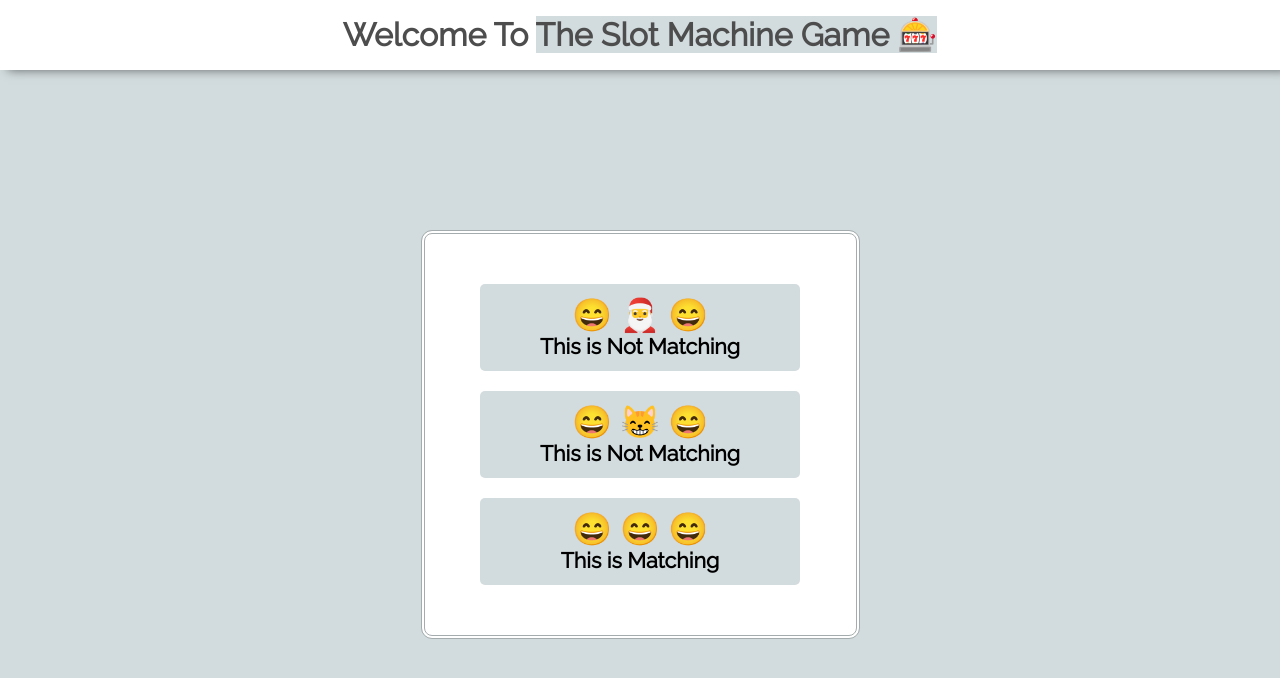
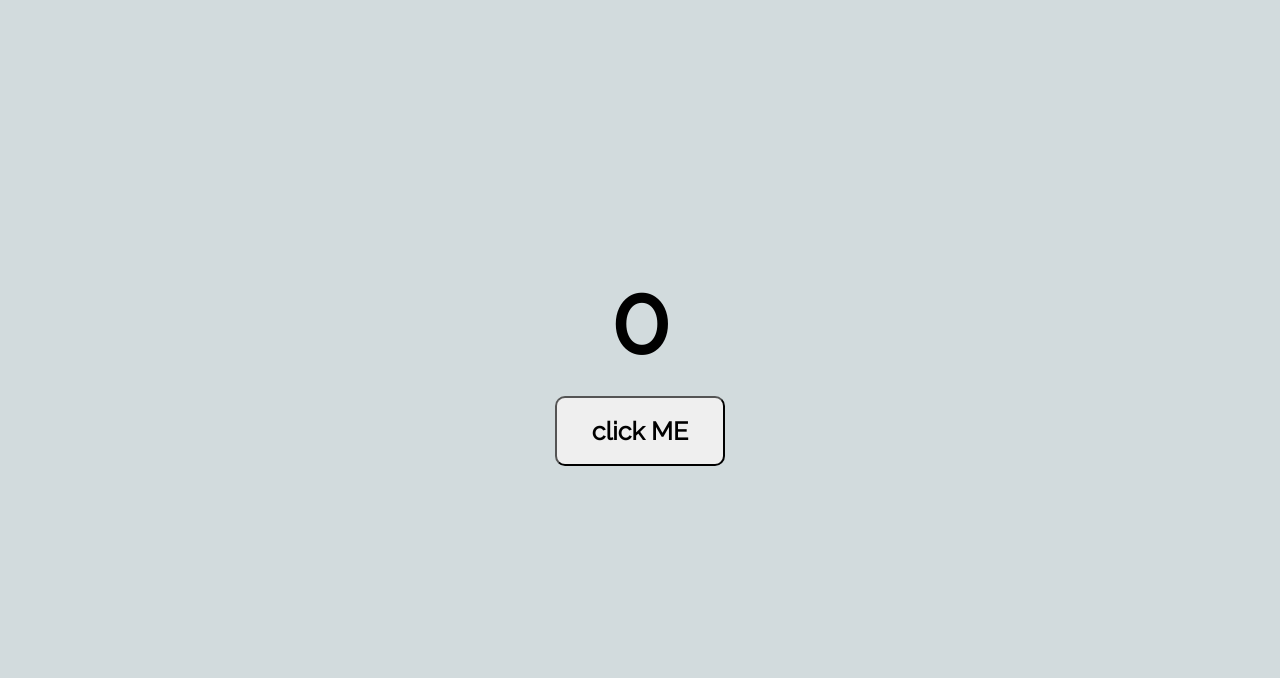
Before and after one commit to UtkarshSinghChouhan/ReactJS_Tutorial, a React (Create React App) app: page / in a window 1280 px wide. Shown: the top 678 px of the page. Built offline with nearby package versions, Linux system fonts and the light colour scheme.

Commit message:
completed useState()

```diff
--- a/src/App.jsx
+++ b/src/App.jsx
@@ -1,18 +1,24 @@
- import React from 'react';
- import SlotMachine from './SlotMachine';
+import React, { useState } from 'react';
 
 
 
 
+const App = () => {
+    const [num, setCount] = useState(0);
 
+    const IncNum = () => {
+        setCount(num+1);
+    }
 
- const App = () => {
     return(
         <>
-            <h1 className='heading'>Welcome To <span style={{fontWeight : 'bold', backgroundColor:'#d2dbdd'}}>The Slot Machine Game 🎰</span></h1>
-            <SlotMachine />
+        <div className='container'>
+            <h1 className='heading'> {num} </h1>
+            <button onClick={IncNum}> click ME</button>
+        </div>
+
         </>
     )
- }
+}
 
- export default App;
+export default App;
--- a/src/Cards.jsx
+++ /dev/null
@@ -1,26 +0,0 @@
-import React from "react";
-
-const Card = (props) => {
-    // let x = props.x, y = props.y, z = props.z;
-
-    let {x, y, z} = props;   //Object Destucturing
-
-    if((x === y) && (y === z)){
-        return(
-            <h1 className='card'>
-                {x} {y} {z}
-                <h6>This is <span style={{fontWeight : 'bold', backgroundColor:'#d2dbdd'}}>Matching</span></h6>
-            </h1>
-        )
-    }else{
-        return(
-            <h1 className='card'>
-                {x} {y} {z}
-                <h6>This is <span style={{fontWeight : 'bold', backgroundColor:'#d2dbdd'}}>Not Matching</span></h6>
-            </h1>
-        )
-
-    }
-}
-
-export default Card;
--- a/src/SlotMachine.jsx
+++ /dev/null
@@ -1,19 +0,0 @@
-import React from "react";
-import Card from "./Cards";
-
-
-const SlotMachine  = () => {
-    return(
-        <>
-            <div className='container'>
-                <div className='slot_machine'>
-                    <Card x = "😄" y = '🎅' z = '😄' />
-                    <Card x = "😄" y = '😸' z = '😄'/>
-                    <Card x = "😄" y = '😄' z = '😄'/>
-                </div>
-            </div>
-        </>
-    )
-}
-
-export default SlotMachine;
--- a/src/index.css
+++ b/src/index.css
@@ -6,7 +6,6 @@
 }
 
 body{
-    background-color:#a4acad;
     background-color:#d2dbdd;
 }
 
@@ -19,50 +18,27 @@ body{
     grid-template-columns: auto auto auto; */
 
     display: flex;
-    flex-direction: row;
+    flex-direction: column;
     justify-content: center;
     align-items: center;
     flex-wrap: wrap;
     height: calc(100vh - 71px);
 }
 
-.heading{
-    text-align: center;
-    background-color: white;
-    padding: 16px 0;
-    box-shadow: 8px 0 10px rgba(0, 0, 0, 0.54);
-    color: rgb(77, 77, 77);
+h1{
+    font-size: 96px;
+    margin: 0 0 20px 0;
 }
 
-.slot_machine{
-    background-color: white;
-    display: flex;
-    flex-direction: column;
-    justify-content: space-around;
-    align-items: center;
-    padding: 40px 0;
-    border-radius: 11px;
-    width: 439px;
+button{
+    font-weight: bold;
+    padding: 18px 35px;
+    border-radius: 10px;
     transition: all .2s ease-in-out;
-    border: 4px double #a4acad;;
+    font-size: 25px;
 }
 
-.slot_machine:hover{
-    box-shadow: 15px 15px 17px rgba(0, 0, 0, 0.54);
+button:hover{
     transform: scale(1.2);
+    box-shadow: 8px 8px 10px rgba(0, 0, 0, 0.54);
 }
-
-.card{
-    background-color: #d2dbdd;
-    width: 320px;
-    transition: all .2s ease-in-out;
-    text-align: center;
-    padding: 12px 0;
-    border-radius: 5px;
-    margin: 10px 0;
-}
-
-.card:hover{
-    box-shadow: 15px 15px 17px rgba(0, 0, 0, 0.54);
-    transform: scale(1.2);
-}
```
